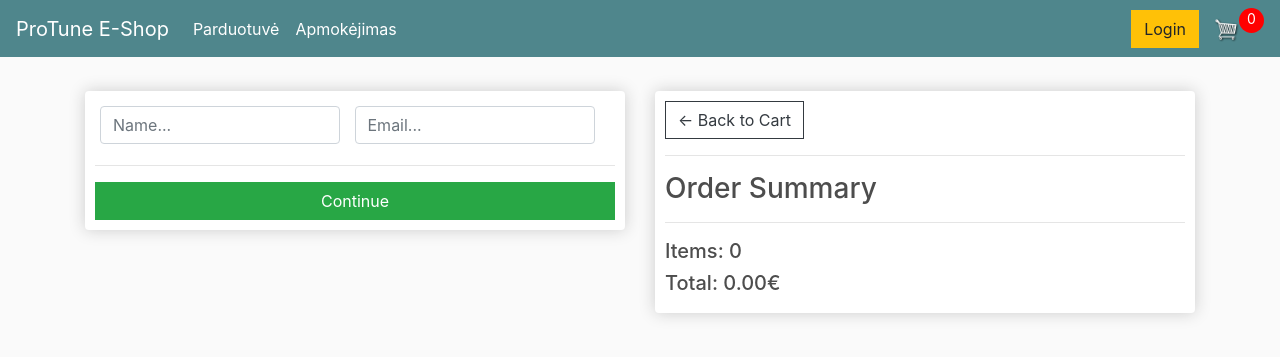
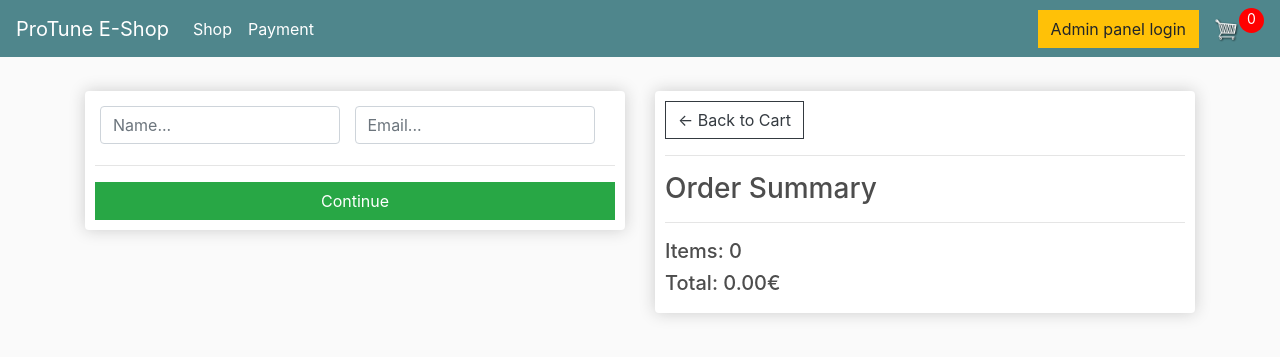
Before and after one commit to h00ngen/ecommerce, a Django app: page /checkout/ in a window 1280 px wide. Shown: the top 357 px of the page. Run offline with Django 3.2, Linux system fonts and the light colour scheme; some libraries are stand-ins or nearby versions.

Commit message:
added admin panel button and removed "view" button

```diff
--- a/store/templates/store/checkout.html
+++ b/store/templates/store/checkout.html
@@ -34,7 +34,7 @@
                             class="form-control"
                             type="text"
                             name="address"
-                            placeholder="Address.."
+                            placeholder="Address..."
                         />
                     </div>
                     <div class="form-field">
@@ -42,7 +42,7 @@
                             class="form-control"
                             type="text"
                             name="city"
-                            placeholder="City.."
+                            placeholder="City..."
                         />
                     </div>
                     <div class="form-field">
@@ -50,7 +50,7 @@
                             class="form-control"
                             type="text"
                             name="state"
-                            placeholder="State.."
+                            placeholder="State..."
                         />
                     </div>
                     <div class="form-field">
@@ -58,7 +58,7 @@
                             class="form-control"
                             type="text"
                             name="zipcode"
-                            placeholder="Zip code.."
+                            placeholder="Zip code..."
                         />
                     </div>
                     <div class="form-field">
@@ -66,7 +66,7 @@
                             class="form-control"
                             type="text"
                             name="country"
-                            placeholder="Zip code.."
+                            placeholder="Country..."
                         />
                     </div>
                 </div>
--- a/store/templates/store/main.html
+++ b/store/templates/store/main.html
@@ -92,19 +92,21 @@
                 <ul class="navbar-nav mr-auto">
                     <li class="nav-item active">
                         <a class="nav-link" href="{% url 'store' %}"
-                            >Parduotuvė
-                            <span class="sr-only">(current)</span></a
+                            >Shop <span class="sr-only">(current)</span></a
                         >
                     </li>
                     <li class="nav-item active">
                         <a class="nav-link" href="{% url 'checkout' %}"
-                            >Apmokėjimas
-                            <span class="sr-only">(current)</span></a
+                            >Payment <span class="sr-only">(current)</span></a
                         >
                     </li>
                 </ul>
                 <div class="form-inline my-2 my-lg-0">
-                    <a href="#" class="btn btn-warning">Login</a>
+                    <a
+                        href="http://127.0.0.1:8000/admin/"
+                        class="btn btn-warning"
+                        >Admin panel login</a
+                    >
 
                     <a href="{% url 'cart' %}">
                         <img
--- a/store/templates/store/store.html
+++ b/store/templates/store/store.html
@@ -13,7 +13,9 @@
             >
                 Add to Cart
             </button>
-            <a class="btn btn-outline-success" href="#">View</a>
+            <!-- prettier-ignore -->
+            {% comment %}
+            <a class="btn btn-outline-success" href="#">View</a> {% endcomment%}
             <h4 style="display: inline-block; float: right">
                 <strong>{{product.price|floatformat:2}}€</strong>
             </h4>
```
Also changed, not shown: db.sqlite3, static/images/698171-989124-756x425.jpg (added).
